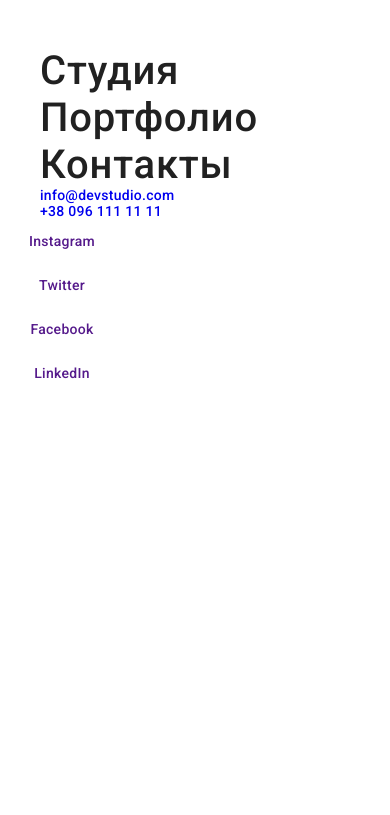
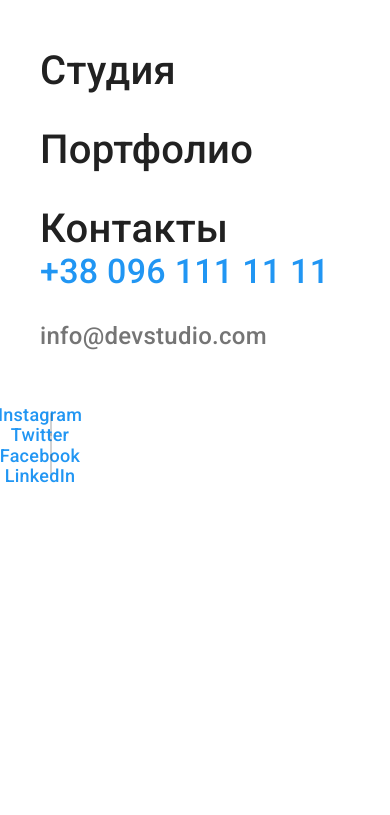
Before and after one commit to Katarina-KL/goit-markup-hw-08, a plain HTML site: page index.html in a window 390 px wide. Shown: the top 815 px of the page. Drawn offline with nearby package versions, Linux system fonts and the light colour scheme.

Commit message:
Styles in mobile menu added

```diff
--- a/index.html
+++ b/index.html
@@ -104,13 +104,13 @@
         <!-- Контакты -->
         <ul class="mob-menu-contacts list">
           <li class="mob-menu-contacts__item">
-            <a href="mailto:info@devstudio.com" class="mob-menu-contacts__link link">
-              info@devstudio.com</a
+            <a href="tel:+380961111111" class="mob-menu-contacts__link--tel link">
+              +38 096 111 11 11</a
             >
           </li>
           <li class="mob-menu-contacts__item">
-            <a href="tel:+380961111111" class="mob-menu-contacts__link link">
-              +38 096 111 11 11</a
+            <a href="mailto:info@devstudio.com" class="mob-menu-contacts__link--mail link">
+              info@devstudio.com</a
             >
           </li>
         </ul>
--- a/sass/components/_mob-menu.scss
+++ b/sass/components/_mob-menu.scss
@@ -15,6 +15,34 @@
    .container { padding: 0; }
 }
 
+.mob-menu-contacts__item,
+.mob-menu__item {
+   &:not(:first-child) { margin-top: 32px; }
+}
+
+.mob-menu__link {
+   font-size: 40px;
+   line-height: 1.17;
+   color: var(--title-color);
+}
+
+.mob-menu-contacts {
+   margin-top: auto;
+   margin-bottom: 64px;
+}
+
+.mob-menu-contacts__link { line-height: .85; }
+
+.mob-menu-contacts__link--tel {
+   font-size: 34px;
+   @extend %accent-color;
+}
+
+.mob-menu-contacts__link--mail {
+   font-size: 24px;
+   color: var(--main-text-color);
+}
+
 .mob-menu__btn {
    width: 40px;
    height: 40px;
@@ -26,16 +54,7 @@
    @media screen and (min-width:768px) { display: none; }
 }
 
-.mob-menu__link {
-   display: flex;
 
-   font-size: 40px;
-   line-height: 1.17;
-   letter-spacing: .02em;
-   color: var(--title-color);
-
-   &:not(:first-child) { margin-top: 32px; }
-}
 /*.mob-menu-btn__icon
 
 %accent-color
--- a/sass/components/_social-media.scss
+++ b/sass/components/_social-media.scss
@@ -55,3 +55,24 @@
    background-color: var(--bcg-footer-icons);
    transition: background-color var(--trans-duration) var(--trans-timing);
 }
+
+.mob-menu__social-media {
+   display: inline-block;
+
+   .social-media__link {
+      font-size: 18px;
+      line-height: 1.22;
+      @extend %accent-color;
+
+      width: 0;
+      height: 0;
+   }
+
+   .social-media__item:not(:last-child)::after {
+      content: "";
+      font-size: 18px;
+      margin-left: 10px;
+      margin-right: 10px;
+      border: 1px solid rgba(33,33,33,0.2);
+   }
+}
--- a/sass/utils/_variables.scss
+++ b/sass/utils/_variables.scss
@@ -31,6 +31,7 @@
    --border-footer-mail: rgba(255,255,255,.3);
    --input-footer-mail: drop-shadow(0px 4px 4px rgba(0,0,0,.15));
    --btn-bcg-focus: #188CE8;
+   /*--mob-menu-border: border: 1px solid rgba(33, 33, 33, 0.2); transform: rotate(90deg);;*/
 
    --trans-duration: 250ms;
    --trans-timing: cubic-bezier(.4,0,.2,1);
```
Also changed, not shown: css/main.css, css/main.min.css, 2 other files.
